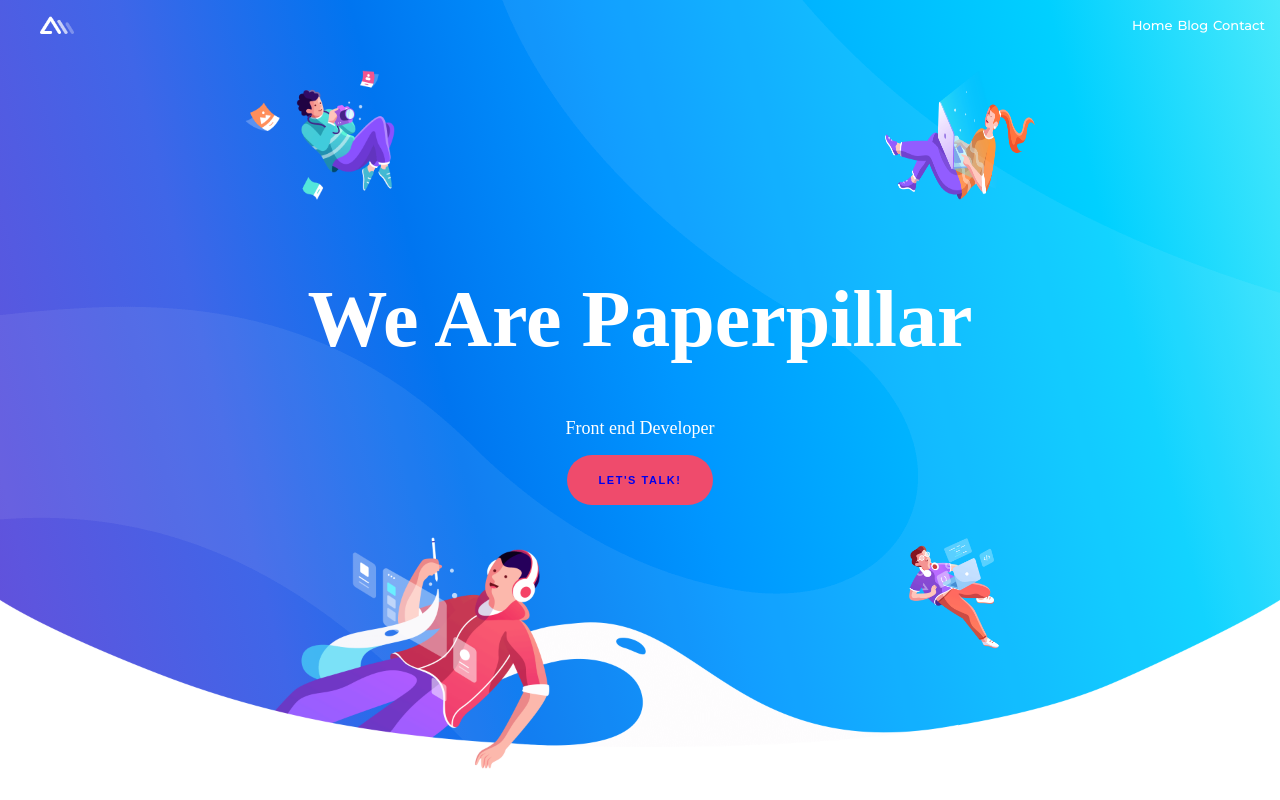
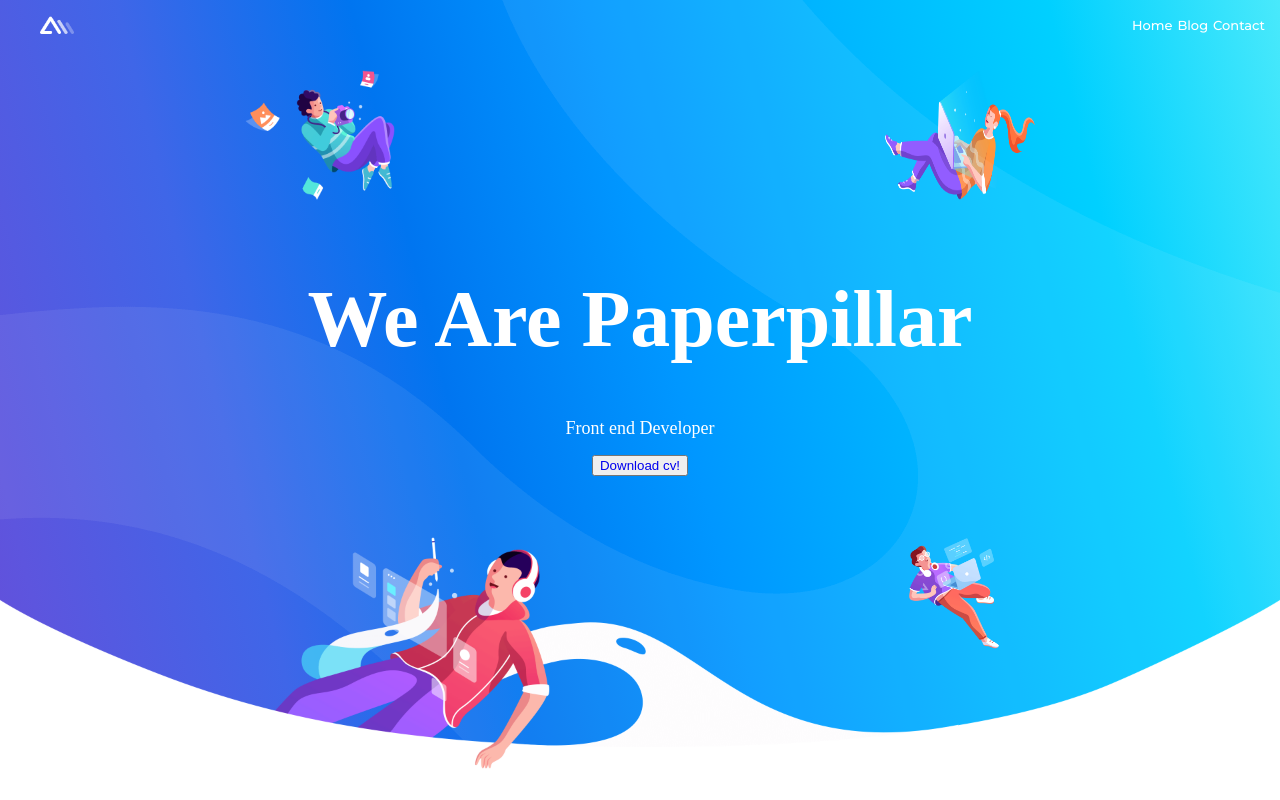
Before and after one commit to jael-VRR/newPortafolio, a React (Create React App) app: page / in a window 1280 px wide. Shown: the top 800 px of the page. Built offline with nearby package versions, Linux system fonts and the light colour scheme.

Commit message:
modifying color button

```diff
--- a/src/components/BtnContact.jsx
+++ b/src/components/BtnContact.jsx
@@ -1,19 +1,17 @@
 import React from "react";
-import { Button } from "react-bootstrap";
 import "../styles/btn.css";
 
 function BtnContact() {
   return (
     <div className="btn">
-      <Button>
+      <button className="button-main">
         <a
-
           href="https://drive.google.com/file/d/11azypBy1lPKw4ZzdWhGc793nOVDDImy2/view?usp=sharing"
           download="cv-jael-rr"
         >
-          Let's talk!
+          Download cv!
         </a>
-      </Button>
+      </button>
     </div>
   );
 }
```
